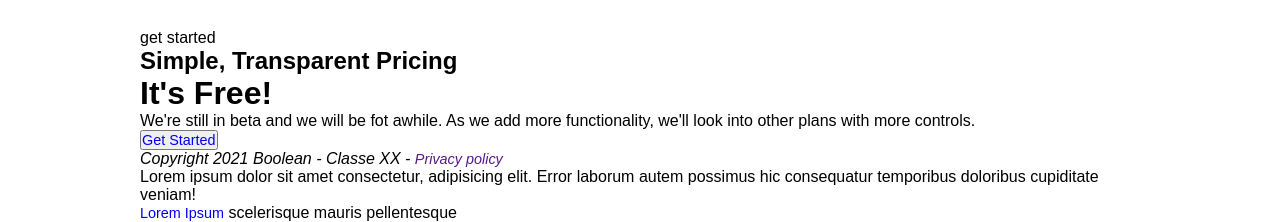
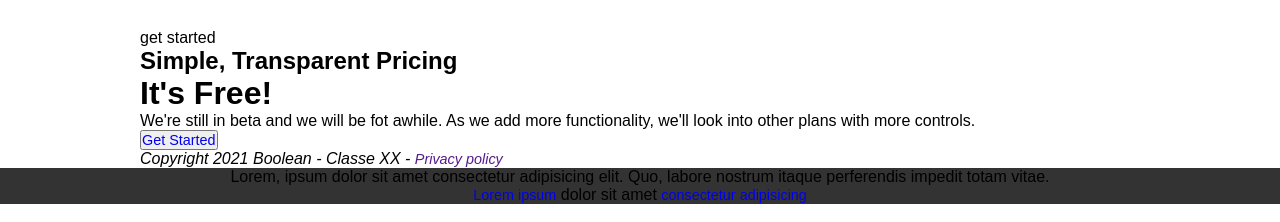
Before and after one commit to AlessioMontebello90/htmlcss-responsive-layout, a plain HTML site: page index.html in a window 1280 px wide. Shown: the part 2837-3059 px from the top of the page. Drawn offline with Linux system fonts and the light colour scheme; a web font is replaced by a local one.

Commit message:
feat footer

```diff
--- a/index.html
+++ b/index.html
@@ -172,16 +172,23 @@
     <!-- footer -->
 
     <footer>
-      <div class="container">
-        <p>
-          Lorem ipsum dolor sit amet consectetur, adipisicing elit. Error
-          laborum autem possimus hic consequatur temporibus doloribus cupiditate
-          veniam!
-        </p>
-
-        <p><a href="#">Lorem Ipsum</a> scelerisque mauris pellentesque</p>
-        <a href="Boolean careers"></a>
-      </div>
+      <section class="container">
+        <div class="row">
+          <div class="col">
+            <p class="container-content copyright">
+              Lorem, ipsum dolor sit amet consectetur adipisicing elit. Quo,
+              labore nostrum itaque perferendis impedit totam vitae.
+            </p>
+          </div>
+          <div class="col">
+            <p class="container-content copyright">
+              <a href="#">Lorem ipsum</a>
+              <span> dolor sit amet </span>
+              <a href="#">consectetur adipisicing</a>
+            </p>
+          </div>
+        </div>
+      </section>
     </footer>
   </body>
 </html>
--- a/style/style.css
+++ b/style/style.css
@@ -255,15 +255,15 @@ nav li {
 
 }
 
+footer {
+  background-color: #333333;
+}
 
-
-
-
-
-
-
-
-
+footer .row {
+  display: flex;
+  flex-direction: column;
+  align-items: center;
+}
 
 
 /* RESPONSIVE */
```
